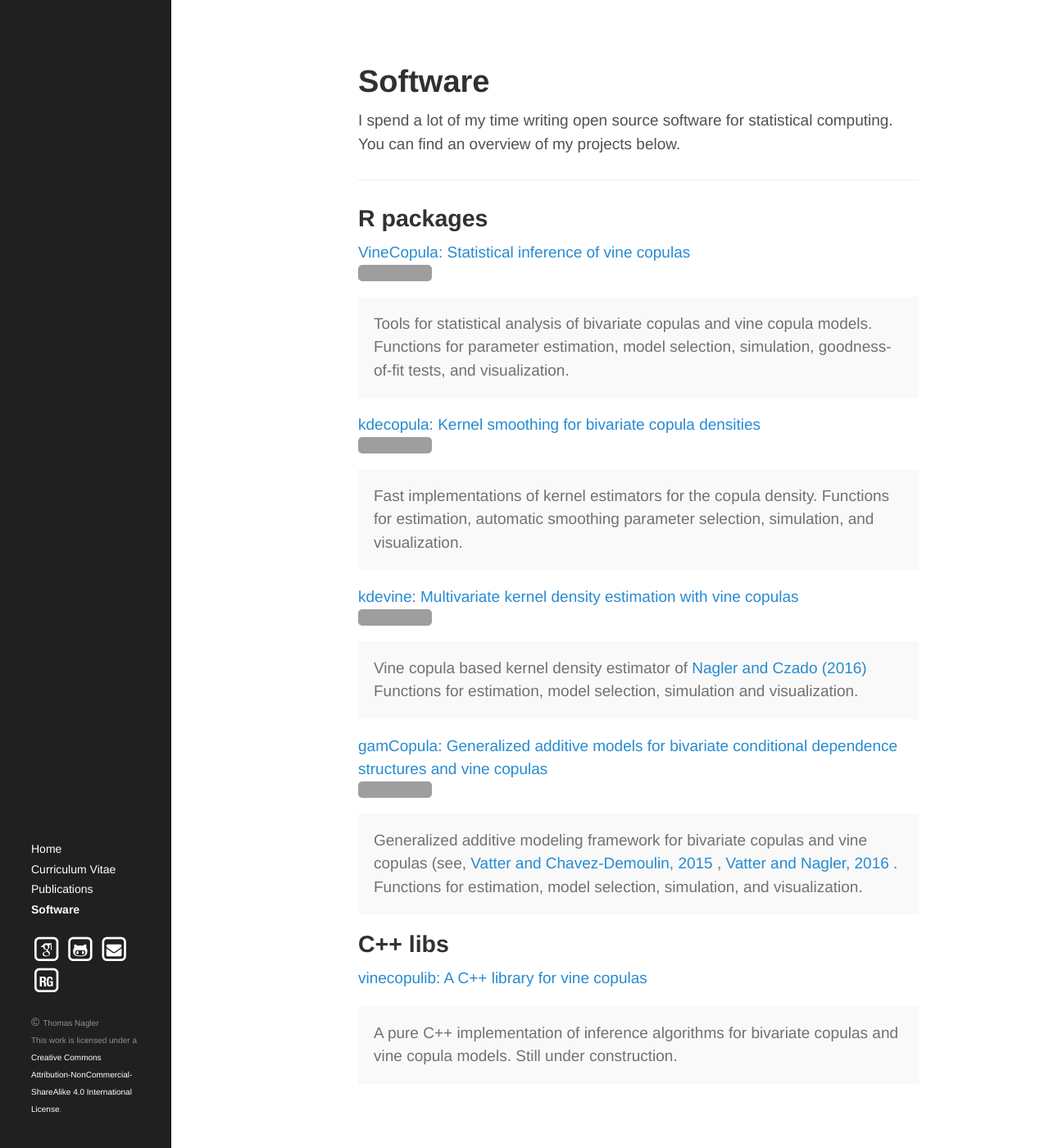
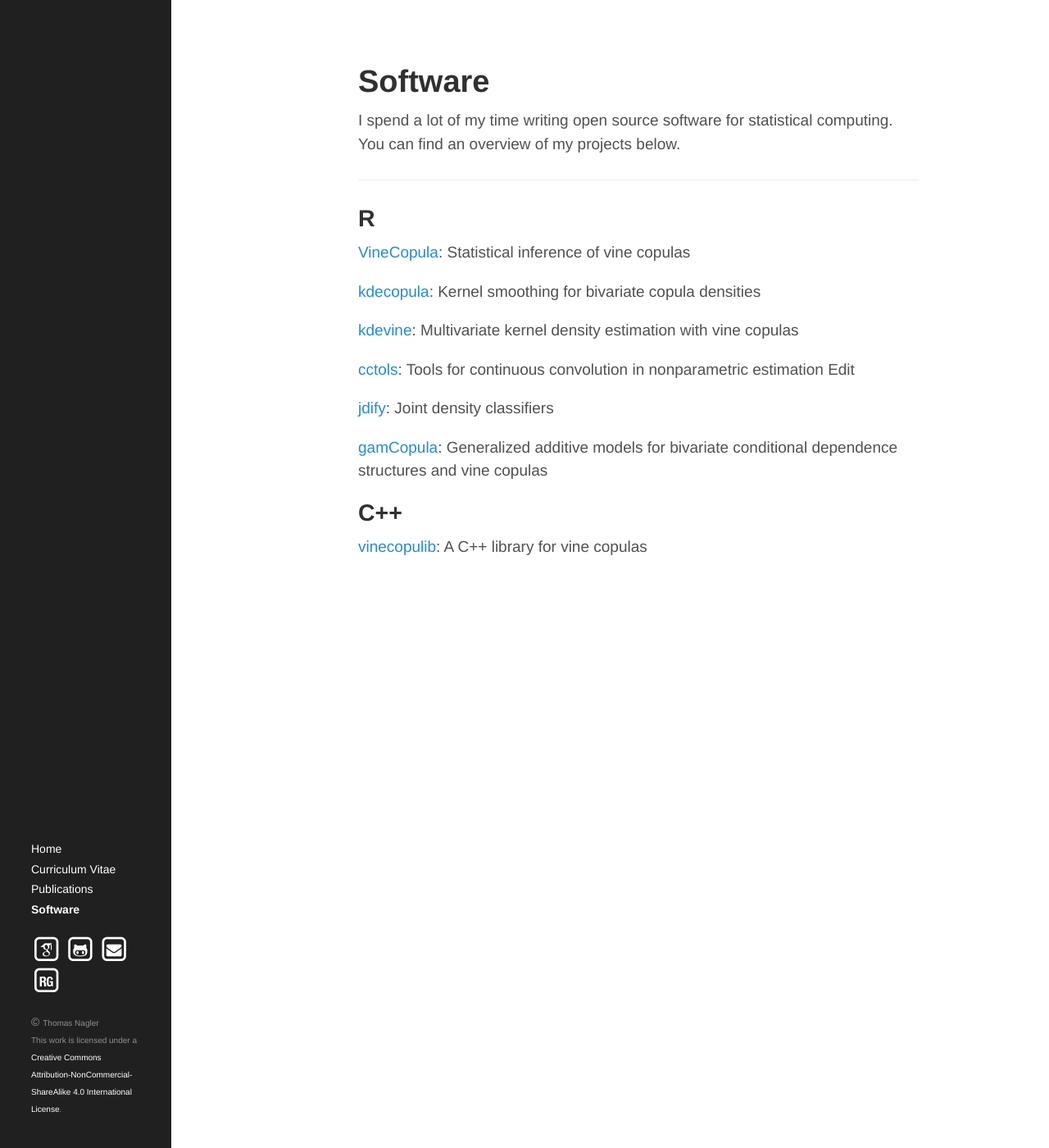
Before and after one commit to tnagler/tnagler.github.io, a Jekyll site: the page built from software.md, in a window 1280 px wide and 1400 px high. Shown: the whole window at 82% size. Built offline with Jekyll 4.4.1, drawn with Linux system fonts in a browser that asks for light colours; nearby versions of some CDN libraries; some web fonts are replaced; grey boxes are pictures that could not be loaded.

Commit message:
update software list

```diff
--- a/software.md
+++ b/software.md
@@ -8,83 +8,26 @@ You can find an overview of my projects below.
 
 -----
 
-## R packages
+## R
 
-<p>
-    <a href="https://github.com/tnagler/VineCopula">
-        VineCopula: Statistical inference of vine copulas
-    </a>
-    <a href="http://cran.r-project.org/web/packages/VineCopula/">
-        <img src="http://www.r-pkg.org/badges/version/VineCopula?color=0065BD">
-    </a>
-    <p class="message">
-        Tools for statistical analysis of bivariate copulas and vine copula
-        models. Functions for parameter estimation, model selection,
-        simulation, goodness-of-fit tests, and visualization.
-    </p>
-</p>
+[VineCopula](https://github.com/tnagler/VineCopula"):
+Statistical inference of vine copulas
 
-<p>
-    <a href="https://github.com/tnagler/kdecopula">
-        kdecopula: Kernel smoothing for bivariate copula densities
-    </a>
-    <a href="http://cran.r-project.org/web/packages/kdecopula/">
-        <img src="http://www.r-pkg.org/badges/version/kdecopula?color=0065BD">
-    </a>
-    <p class="message">
-        Fast implementations of kernel estimators for the copula density.
-        Functions for estimation, automatic smoothing parameter selection,
-        simulation, and visualization.
-    </p>
-</p>
+[kdecopula](https://github.com/tnagler/kdecopula):
+Kernel smoothing for bivariate copula densities
 
-<p>
-    <a href="https://github.com/tnagler/kdevine">
-        kdevine: Multivariate kernel density estimation with vine copulas
-    </a>
-    <a href="https://github.com/tnagler/kdevine">
-        <img src="http://www.r-pkg.org/badges/version/kdevine?color=0065BD">
-    </a>
-    <p class="message">
-        Vine copula based kernel density estimator of
-        <a href="https://arxiv.org/abs/1503.03305">
-            Nagler and Czado (2016)
-        </a>
-        Functions for estimation, model selection, simulation and visualization.
-    </p>
-</p>
+[kdevine](https://github.com/tnagler/kdevine):
+Multivariate kernel density estimation with vine copulas
 
+[cctols](https://github.com/tnagler/cctools):
+Tools for continuous convolution in nonparametric estimation Edit
 
-<p>
-    <a href="https://github.com/tvatter/gamCopula">
-        gamCopula: Generalized additive models for bivariate conditional
-        dependence structures and vine copulas
-    </a>
-    <a href="https://github.com/tvatter/gamCopula">
-        <img src="http://www.r-pkg.org/badges/version/gamCopula?color=0065BD">
-    </a>
-    <p class="message">
-        Generalized additive modeling framework for bivariate copulas and vine
-        copulas (see,
-        <a href="http://www.sciencedirect.com/science/article/pii/S0047259X15001633">
-            Vatter and Chavez-Demoulin, 2015
-        </a>,
-        <a href="https://arxiv.org/abs/1608.01593">
-            Vatter and Nagler, 2016
-        </a>. Functions for estimation, model selection, simulation, and
-        visualization.
-    </p>
-</p>
+[jdify](https://github.com/tnagler/jdify):
+Joint density classifiers
 
+[gamCopula](https://github.com/tvatter/gamCopula):
+Generalized additive models for bivariate conditional dependence structures and vine copulas
 
-## C++ libs
+## C++
 
-<p>
-    <a href="https://github.com/tvatter/vinecopulib">
-        vinecopulib: A C++ library for vine copulas
-    </a>
-    <p class="message">
-        A pure C++ implementation of inference algorithms for bivariate copulas
-        and vine copula models. Still under construction.
-    </p>
-</p>
+[vinecopulib](https://github.com/vinecopulib/vinecopulib): A C++ library for vine copulas
```
